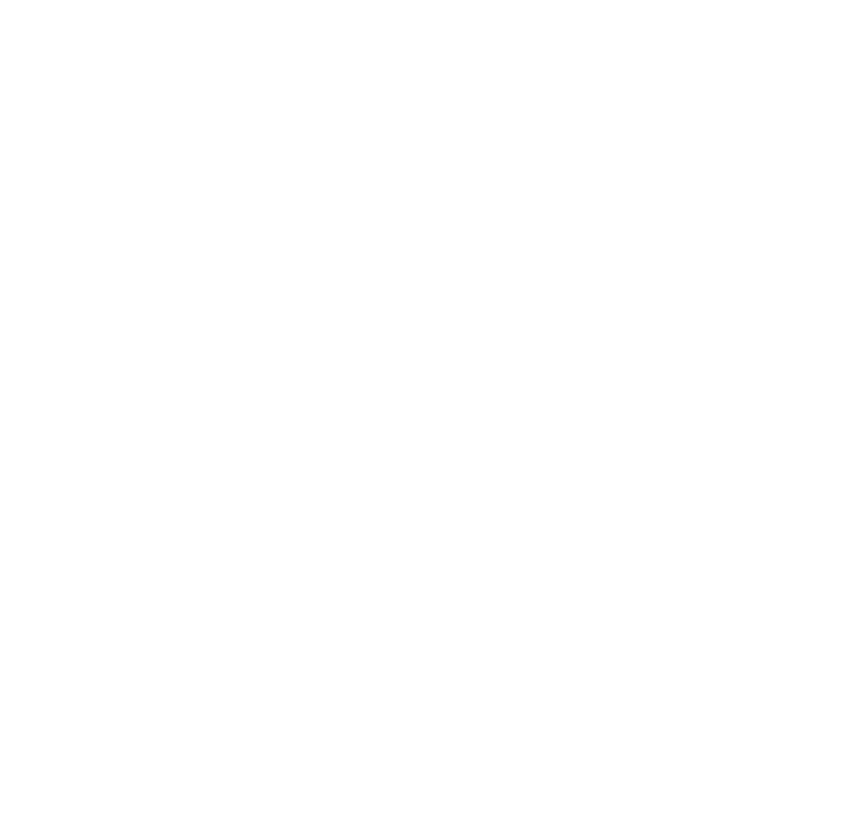
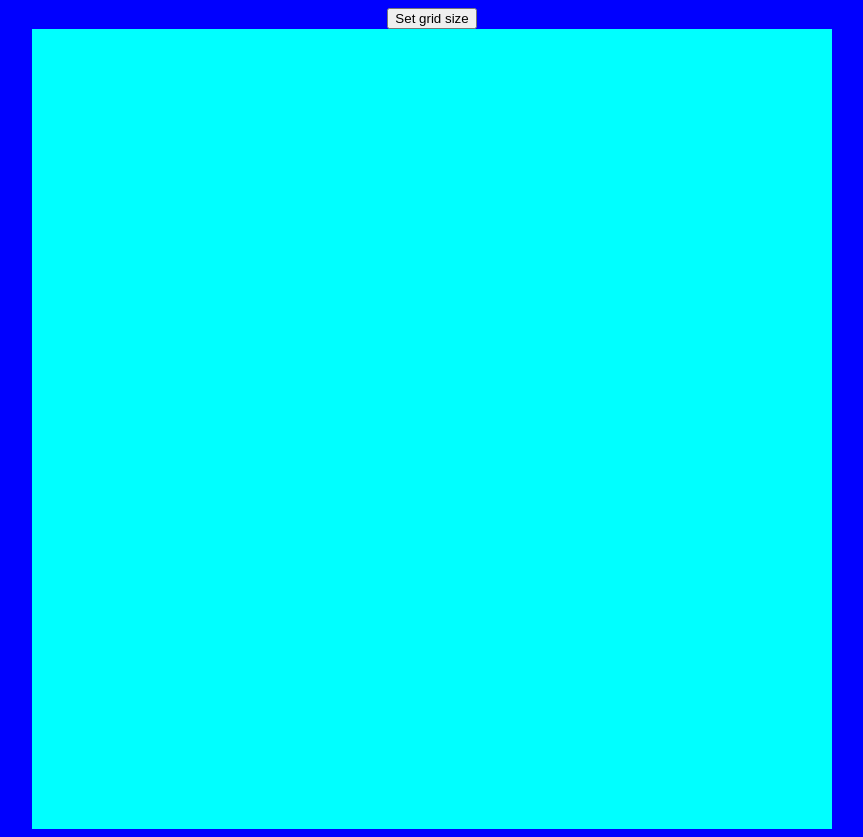
Before and after one commit to TARichardWashington/odin-etch-a-sketch, a plain HTML site: page index.html in a window 1280 px wide. Shown: the whole page, without its empty margins (208-1071 px from the left). Before the commit the page ends 800 px from the top, so only its background shows below. Drawn offline with Linux system fonts and the light colour scheme.

Commit message:
Create etch a sketch with grid size selector

```diff
--- a/index.html
+++ b/index.html
@@ -8,6 +8,12 @@
         <link rel="stylesheet" href="styles.css">
         </head>
     <body>
+        <div id="container">
+            <div><button id="sizer">Set grid size</button></div>
+            <div id="grid">
+
+            </div>
+        </div>
 
         <script src="js.js"></script>
     </body>
--- a/js.js
+++ b/js.js
@@ -0,0 +1,44 @@
+
+
+let GridContainer = document.querySelector('#grid');
+
+let initialSize = 16;
+
+function createGrid(size) {
+    GridContainer.textContent = null;
+
+    for(let i = 0; i < size; i++) {
+        for(let j = 0; j < size; j++) {
+            let gridItem = document.createElement('div');
+            gridItem.style.width = (800 / size) + "px";
+            gridItem.style.height = (800 / size) + "px";
+            gridItem.classList.add('gridItem');
+            GridContainer.appendChild(gridItem);
+        }
+    }
+
+    let gridItems = document.querySelectorAll('.gridItem');
+
+    let makeRed = function() {
+        this.classList.add('red');
+    }
+
+    gridItems.forEach(function(item) {
+        item.addEventListener('mouseover', makeRed);
+    });
+}
+
+createGrid(initialSize);
+
+let sizer = document.getElementById('sizer');
+
+let sizeEvent = function(e) {
+    let selectedSize = null
+    while(selectedSize == null || selectedSize > 100 || selectedSize < 1) {
+        selectedSize = prompt('How many?');
+    }
+    size = selectedSize;
+    createGrid(size);
+};
+
+sizer.addEventListener('click', sizeEvent);
--- a/styles.css
+++ b/styles.css
@@ -0,0 +1,22 @@
+body {
+    background-color: blue;
+}
+
+#container {
+    display:flex;
+    flex-direction: column;
+    align-items: center;
+}
+
+#grid {
+    width: 800px;
+    display:flex;
+    flex-wrap: wrap;
+    background-color: aqua;
+}
+
+
+
+.red {
+    background-color: red;
+}
```
